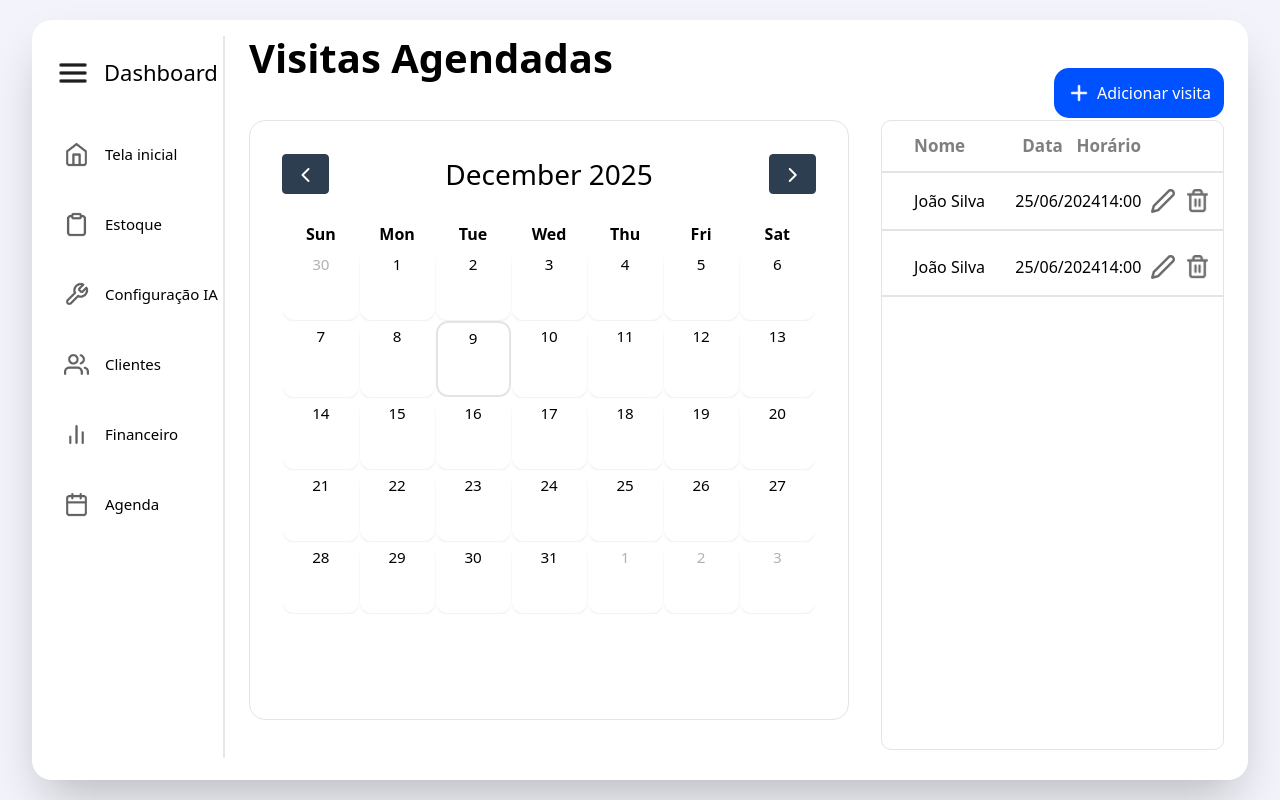
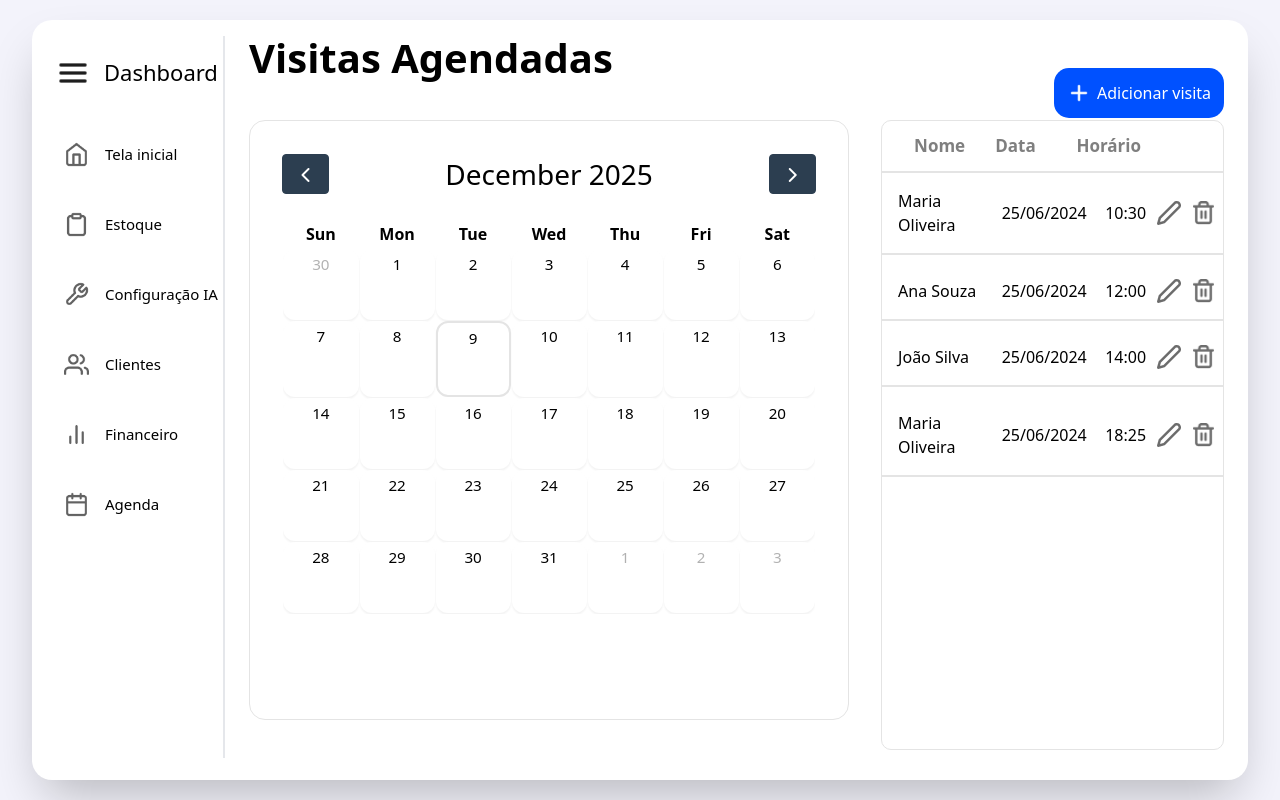
Before and after one commit to Jparlim/WhatsIA-Front, a React (Vite) app in the folder front/: page /home in a window 1280 px wide. Built offline with nearby package versions, Linux system fonts and the light colour scheme.

Commit message:
created function sortedList

```diff
--- a/front/src/pages/home/index.tsx
+++ b/front/src/pages/home/index.tsx
@@ -21,9 +21,21 @@ const listTest = [
     },
     {
         id: 1,
-        name: "João Silva",
+        name: "Ana Souza",
         date: "25/06/2024",
-        time: "14:00"
+        time: "12:00"
+    },
+    {
+        id: 1,
+        name: "Maria Oliveira",
+        date: "25/06/2024",
+        time: "18:25"
+    },
+    {
+        id: 1,
+        name: "Maria Oliveira",
+        date: "25/06/2024",
+        time: "10:30"
     },
 ]
 
@@ -36,6 +48,16 @@ const handleDelete = async (index:number) => {
         return alert("Erro ao deletar visita.")
     }
 }
+
+const sortedList = [...listTest].sort((a, b) => {
+    const [HoraA, MinutoA] = a.time.split(':').map(Number);
+    const [HoraB, MinutoB] = b.time.split(':').map(Number);
+
+    const MinA = HoraA * 60 + MinutoA;
+    const MinB = HoraB * 60 + MinutoB;
+
+    return MinA - MinB;
+})
 
 export function Home() {
 
@@ -150,17 +172,15 @@ export function Home() {
                         <Calendar />
 
                         <div className="border-bordas border-[1px] w-full h-full rounded-[10px] flex flex-col">
-                            <div className="grid grid-cols-[2fr_1fr_1fr_50px] px-8 py-3 border-b-2 border-bordas">
+                            <div className="grid grid-cols-[2fr_2fr_1fr_50px] px-8 py-3 border-b-2 border-bordas">
                                 <p className="text-[17px] text-black/50 font-sans font-semibold">Nome</p>
                                 <p className="text-[17px] text-black/50 font-sans font-semibold">Data</p>
                                 <p className="text-[17px] text-black/50 font-sans font-semibold">Horário</p>
                             </div>
                             <ul className={`flex flex-col flex-1 list-none gap-2 overflow-y-auto`}>
-                                {/* Here will be the list of scheduled visits */}
 
-                                {listTest.map((item, index) => (
-
-                                    <li className="grid grid-cols-[2fr_1fr_1fr_40px] px-8 py-4 border-b-2 border-bordas items-center">
+                                {sortedList.map((item) => (
+                                    <li className="grid grid-cols-[2fr_2fr_1fr_50px] px-4 py-4 border-b-2 border-bordas items-center">
                                         <p>{item.name}</p>
                                         <p>{item.date}</p>
                                         <p>{item.time}</p>
@@ -170,6 +190,7 @@ export function Home() {
                                         </div>
                                     </li>
                                 ))}
+
                             </ul>
                         </div>
                     </div>
```
Also changed, not shown: 1 other file (tests, documents, lock files or other folders).
